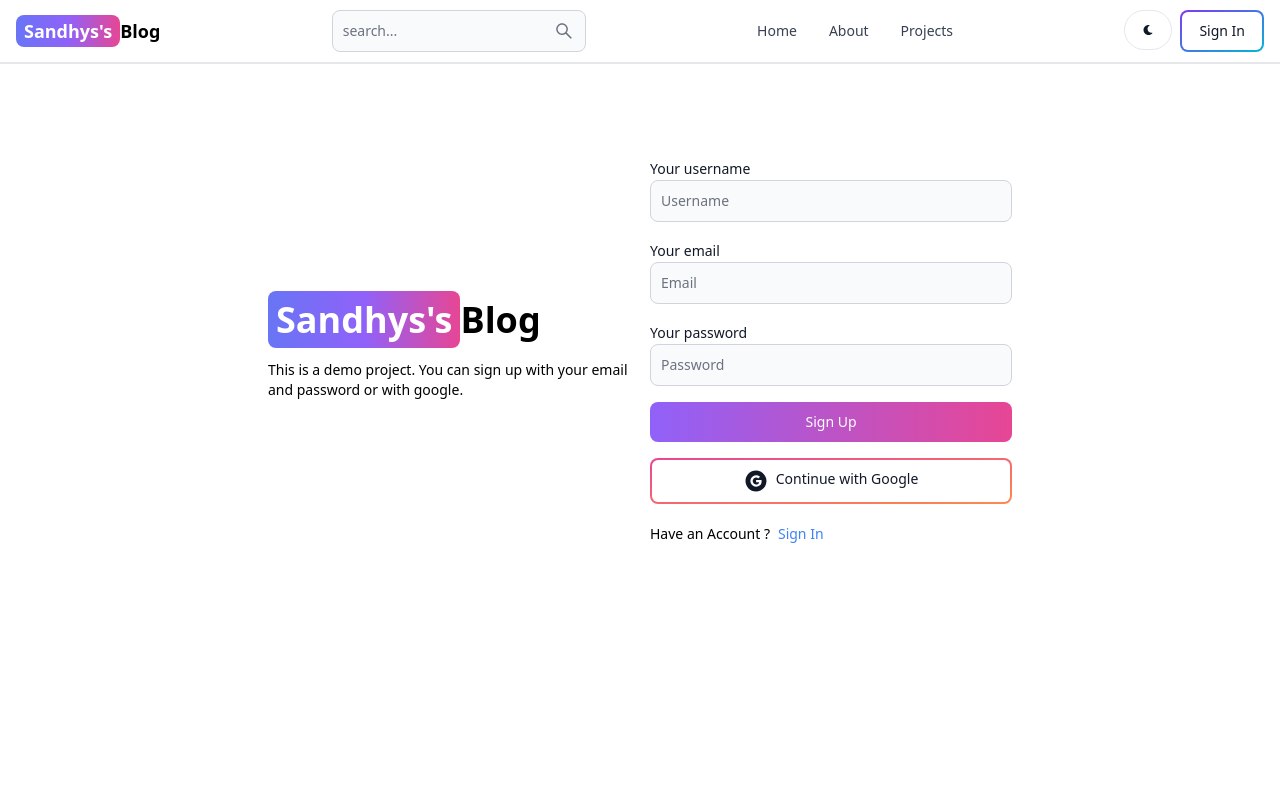
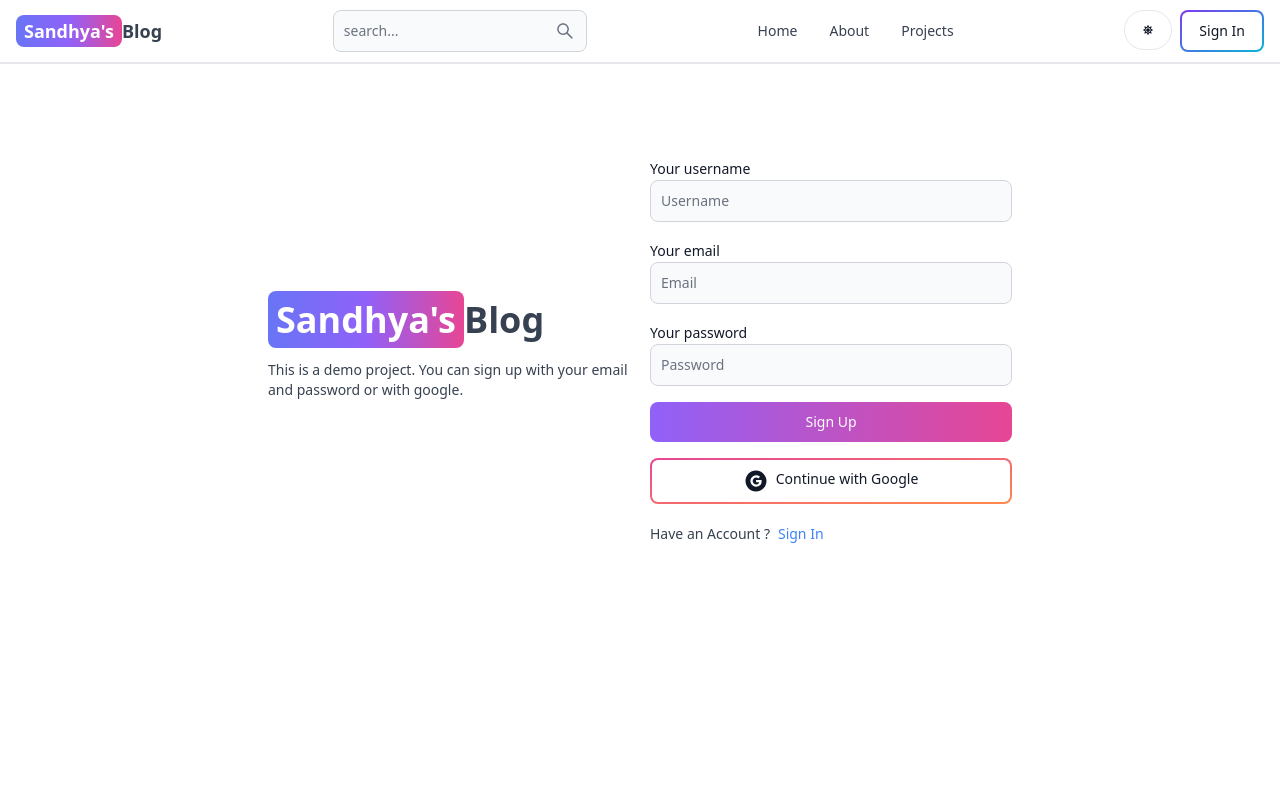
Before and after one commit to sandhya-mohanty/MERN-Blog-App, a React (Vite) app in the folder client/: page /signup in a window 1280 px wide. Shown: the top 800 px of the page. Built offline with nearby package versions, Linux system fonts and the light colour scheme; no server answers.

Commit message:
Complete dark mode functionality

```diff
--- a/client/src/components/Footer.jsx
+++ b/client/src/components/Footer.jsx
@@ -12,7 +12,7 @@
               className='self-center whitespace-nowrap text-lg sm:text-xl font-semibold dark:text-white'
             >
               <span className='px-2 py-1 bg-gradient-to-r from-indigo-500 via-purple-500 to-pink-500 rounded-lg text-white'>
-                Sahand's
+                Sandhya's
               </span>
               Blog
             </Link>
@@ -33,7 +33,7 @@
                   target='_blank'
                   rel='noopener noreferrer'
                 >
-                  Sahand's Blog
+                  Sandhya's Blog
                 </Footer.Link>
               </Footer.LinkGroup>
             </div>
--- a/client/src/components/Header.jsx
+++ b/client/src/components/Header.jsx
@@ -2,14 +2,19 @@
 import React from 'react'
 import { Link, useLocation } from 'react-router-dom'
 import { AiOutlineSearch } from "react-icons/ai";
-import { FaMoon } from "react-icons/fa";
-import { useSelector } from 'react-redux';
+import { FaMoon,FaSun } from "react-icons/fa";
+import { useSelector ,useDispatch} from 'react-redux';
+import { toggleTheme } from '../redux/theme/themeReducer';
+
 
 
 
 const Header = () => {
   const path = useLocation().pathname;
+  const dispatch = useDispatch();
+
   const { currentUser } = useSelector((state) => state.user);
+  const { theme } = useSelector((state) => state.theme);
   return (
     <Navbar className="border-b-2">
       <Link
@@ -17,7 +22,7 @@
         to="/"
       >
         <span className="px-2 py-1 bg-gradient-to-r from-indigo-500 via-purple-500 to-pink-500 rounded-lg text-white">
-          Sandhys's
+          Sandhya's
         </span>
         Blog
       </Link>
@@ -33,8 +38,10 @@
         <AiOutlineSearch />
       </Button>
       <div className="flex gap-2 md:order-2">
-        <Button className="w-12 h-10 hidden sm:inline " color="gray" pill>
-          <FaMoon />
+        <Button className="w-12 h-10 hidden sm:inline " color="gray" pill
+        onClick={()=>dispatch(toggleTheme())}>
+
+          {theme === 'light' ? <FaSun/>:<FaMoon/>}
         </Button>
         {currentUser ? (
           <Dropdown
--- /dev/null
+++ b/client/src/components/ThemeProvider.jsx
@@ -0,0 +1,12 @@
+import { useSelector } from 'react-redux';
+
+export default function ThemeProvider({ children }) {
+  const { theme } = useSelector((state) => state.theme);
+  return (
+    <div className={theme}>
+      <div className='bg-white text-gray-700 dark:text-gray-200 dark:bg-[rgb(16,23,42)] min-h-screen'>
+        {children}
+      </div>
+    </div>
+  );
+}
--- a/client/src/main.jsx
+++ b/client/src/main.jsx
@@ -5,10 +5,13 @@
 import { store , persistor } from './redux/store'
 import { Provider } from 'react-redux'
 import { PersistGate } from 'redux-persist/integration/react'
+import ThemeProvider from './components/ThemeProvider.jsx'
 ReactDOM.createRoot(document.getElementById('root')).render(
   <PersistGate persistor={persistor}>
  <Provider store={store}>
-    <App />
+ <ThemeProvider>
+        <App />
+      </ThemeProvider>
   </Provider>
   </PersistGate>
 
--- a/client/src/pages/SignIn.jsx
+++ b/client/src/pages/SignIn.jsx
@@ -54,7 +54,7 @@
         to="/"
       >
         <span className="px-2 py-1 bg-gradient-to-r from-indigo-500 via-purple-500 to-pink-500 rounded-lg text-white">
-          Sandhys's
+          Sandhya's
         </span>
         Blog
       </Link>
--- a/client/src/pages/SignUp.jsx
+++ b/client/src/pages/SignUp.jsx
@@ -53,7 +53,7 @@
         to="/"
       >
         <span className="px-2 py-1 bg-gradient-to-r from-indigo-500 via-purple-500 to-pink-500 rounded-lg text-white">
-          Sandhys's
+          Sandhya's
         </span>
         Blog
       </Link>
--- a/client/src/redux/store.js
+++ b/client/src/redux/store.js
@@ -2,9 +2,11 @@
 import userReducer from './user/userReducer';
 import { persistReducer, persistStore } from 'redux-persist';
 import storage from 'redux-persist/lib/storage';
+import themeReducer from './theme/themeReducer';
 
 const rootReducer = combineReducers({
   user: userReducer,
+  theme:themeReducer
 });
 
 const persistConfig = {
--- /dev/null
+++ b/client/src/redux/theme/themeReducer.js
@@ -0,0 +1,19 @@
+import {createSlice} from '@reduxjs/toolkit';
+
+const initialState = {
+    theme: 'light',
+};
+
+const themeReducer = createSlice({
+    name: 'theme',
+    initialState,
+    reducers: {
+        toggleTheme: (state) => {
+            state.theme = state.theme === 'light' ? 'dark' : 'light';
+        },
+        }
+});
+
+export const {toggleTheme} = themeReducer.actions;
+
+export default themeReducer.reducer;
```
Also changed, not shown: 1 other file (tests, documents, lock files or other folders).
